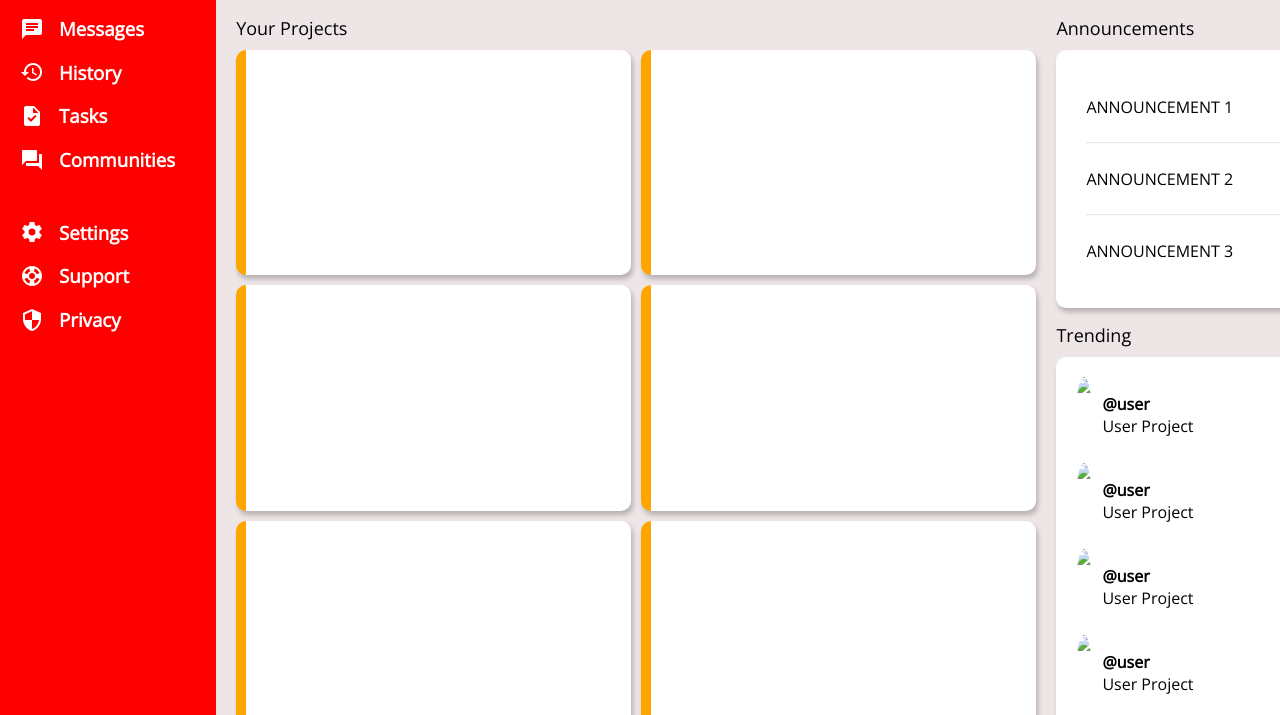
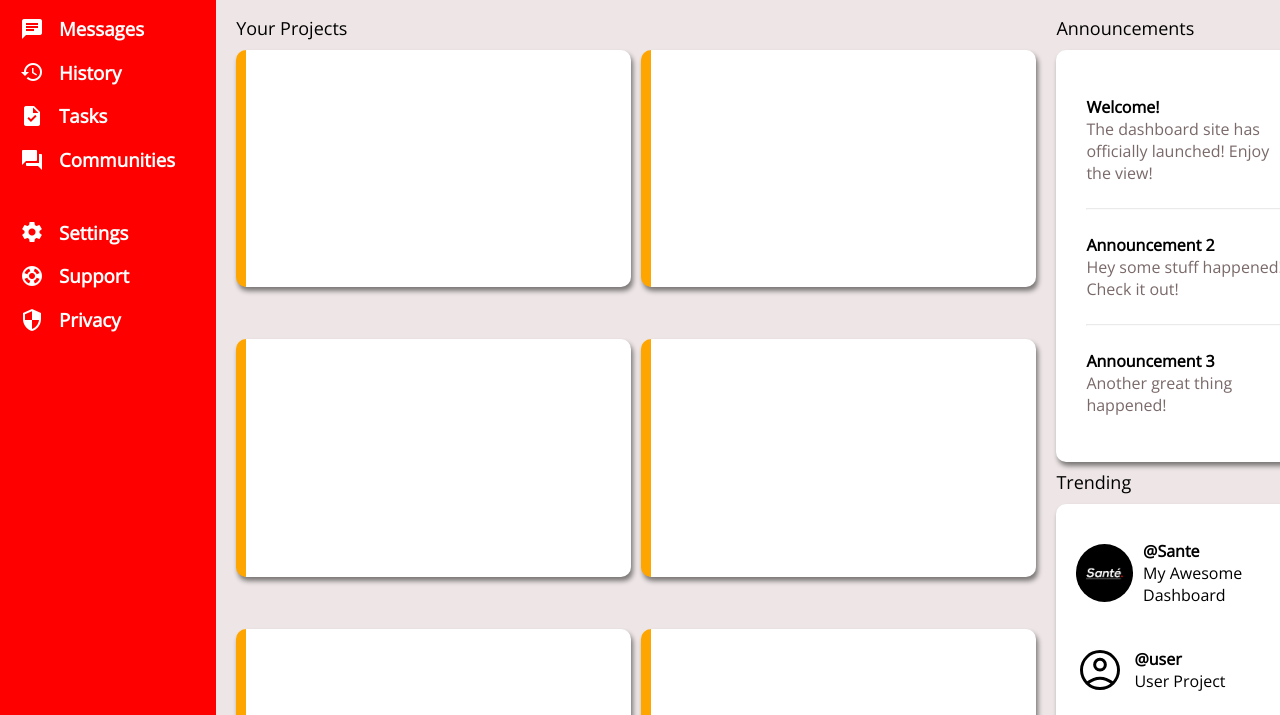
Before and after one commit to SanteIsHere/odin-admin-dashboard-asante, a plain HTML site: page index.html in a window 1280 px wide. Shown: the part 186-901 px from the top of the page. Drawn offline with nearby package versions, Linux system fonts and the light colour scheme.

Commit message:
Add profile icons, fill in announcement section. TODO: Adjust scale of container to fit window, fill project cards

```diff
--- a/index.html
+++ b/index.html
@@ -68,39 +68,48 @@
             <div id="announce">
                 <div class="section-head">Announcements</div>
                 <div id="ann-card" class="card">
-                    <p>ANNOUNCEMENT 1</p>
+                    <p><span class="header">Welcome!</span><br>
+                        <span class="text">
+                            The dashboard site has officially launched! Enjoy
+                        the view!
+                        </span>
+                    </p>
                     <hr>
-                    <p>ANNOUNCEMENT 2</p>
+                    <p><span class="header">Announcement 2</span>
+                    <br>
+                    <span class="text">Hey some stuff happened! Check it out!</span></p>
                     <hr>
-                    <p>ANNOUNCEMENT 3</p>
+                    <p><span class="header">Announcement 3</span>
+                    <br>
+                    <span class="text">Another great thing happened!</span></p>
                 </div>
             </div>
             <div id="trending">
                 <div class="section-head">Trending</div>
                 <div id="trending-card" class="card">
-                    <div id="trending-user1" class="trending-user">
-                        <img class="user-img" src="#">
+                    <div id="asante" class="trending-user">
+                        <img class="user-img" id="sante-img" src="assets/Sante_NoBlur_Prof.png">
                         <p class="user-info">
-                            <span class="user" style="font-weight: bold;">@user</span>
-                            User Project
+                            <span class="user" style="font-weight: bold;">@Sante</span>
+                            My Awesome Dashboard
                         </p>
                     </div>
                     <div id="trending-user2" class="trending-user">
-                        <img class="user-img" src="#">
+                        <img class="user-img" src="assets/account_circle_FILL0_wght400_GRAD0_opsz48.svg">
                         <p class="user-info">
                             <span class="user" style="font-weight: bold;">@user</span>
                             User Project
                         </p>
                     </div>
                     <div id="trending-user3" class="trending-user">
-                        <img class="user-img" src="#">
+                        <img class="user-img" src="assets/account_circle_FILL0_wght400_GRAD0_opsz48.svg">
                         <p class="user-info">
                             <span class="user" style="font-weight: bold;">@user</span>
                             User Project
                         </p>
                     </div>
                     <div id="trending-user4" class="trending-user">
-                        <img class="user-img" src="#">
+                        <img class="user-img" src="assets/account_circle_FILL0_wght400_GRAD0_opsz48.svg">
                         <p class="user-info">
                             <span class="user" style="font-weight: bold;">@user</span>
                             User Project
--- a/styles.css
+++ b/styles.css
@@ -5,9 +5,10 @@
     --search-bg: rgb(233, 219, 219);
     --button-color: red;
     --dashboard-color: rgb(238, 230, 230);
-    --box-shadow-col: rgba(0, 0, 0, 0.233);
+    --box-shadow-col: rgba(0, 0, 0, 0.486);
     --text-color: white;
     --prof-user-img-rad: 100%;
+    --announcement-text: rgb(122, 105, 105);
     font-family: 'Open Sans', sans-serif;
 }
 
@@ -18,7 +19,7 @@ body {
 
 #container {
     display: grid;
-    grid-template: 1fr 3fr 2fr / 1fr 3fr;
+    grid-template: 1fr 3fr 3fr / 1fr 3fr;
     grid-template-areas: "nav head"
     "nav dash"
     "nav dash";
@@ -160,6 +161,15 @@ body {
     flex-direction: column;
 }
 
+#ann-card .header {
+    font-weight: bolder;
+}
+
+#ann-card .text {
+    font-weight: lighter;
+    color: var(--announcement-text)
+}
+
 hr {
     width: 100%;
     opacity: 20%;
@@ -175,6 +185,7 @@ hr {
 .trending-user {
     display: flex;
     gap: 10px;
+    align-items: center;
 }
 
 .user-info {
@@ -184,6 +195,10 @@ hr {
 
 .user-img {
     border-radius: var(--prof-user-img-rad);
+}
+
+ #asante #sante-img {
+    width: 25%;
 }
 
 #trending {
@@ -205,6 +220,7 @@ hr {
     border-left-color: orange;
     border-left-width: 10px;
     border-left-style: solid;
+    height: 85%;
 }
 
 .section-head {
```
Also changed, not shown: assets/account_circle_FILL0_wght400_GRAD0_opsz48.svg (added).
